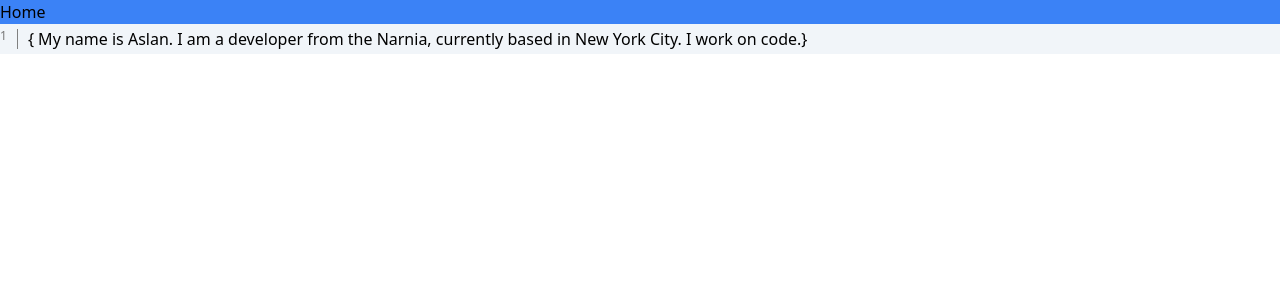
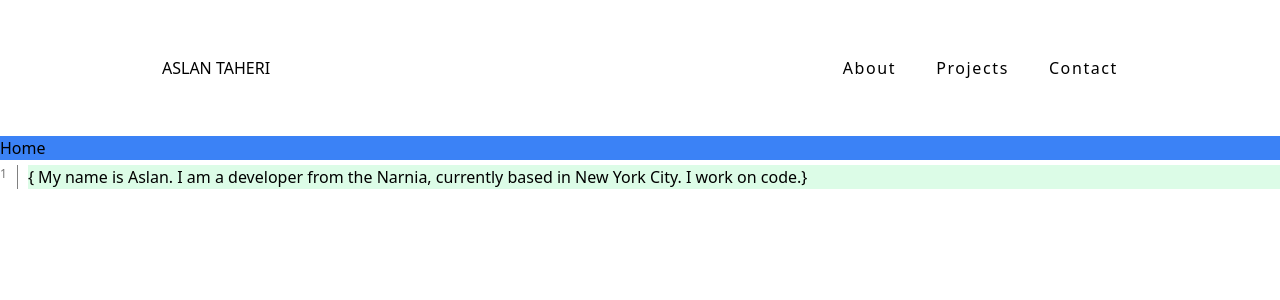
Before and after one commit to AslanTaheri/Portfolio, a React (Vite) app: page / in a window 1280 px wide. Shown: the top 300 px of the page. Built offline with nearby package versions, Linux system fonts and the light colour scheme.

Commit message:
Add navbar.

```diff
--- a/src/App.tsx
+++ b/src/App.tsx
@@ -1,8 +1,10 @@
+import NavBar from "./components/NavBar";
 import Home from "./routes/Home";
 
 const App = () => {
   return (
     <>
+      <NavBar />
       <Home />
     </>
   );
--- a/src/components/CodeBase.tsx
+++ b/src/components/CodeBase.tsx
@@ -12,7 +12,7 @@ function debounce(fn, ms) {
   };
 }
 
-const CodeBase = ({ code }) => {
+const CodeBase = (props) => {
   const codeContainerRef = useRef(null);
   const [lineCount, setLineCount] = useState(0);
 
@@ -41,7 +41,7 @@ const CodeBase = ({ code }) => {
         ))}
       </div>
       <div className={styles["text-content"]} ref={codeContainerRef}>
-        {code}
+        {props.children}
       </div>
     </div>
   );
--- a/src/components/CodeBlock.module.css
+++ b/src/components/CodeBlock.module.css
@@ -16,7 +16,7 @@
 .line-number {
   color: #777;
   font-size: 12px;
-  margin: 1.5px 0;
+  margin: 5px 0;
 }
 
 .code {
--- a/src/components/Intro.tsx
+++ b/src/components/Intro.tsx
@@ -6,9 +6,12 @@ const Intro = () => {
 I work on code.}`;
 
   return (
-    <div className="bg-slate-100 leading-5">
-      <CodeBase code={text} />
-    </div>
+    <CodeBase>
+      <div className="bg-green-100 text-base/6 ">
+        {/* <CodeBase code={text} /> */}
+        {text}
+      </div>
+    </CodeBase>
   );
 };
 
--- /dev/null
+++ b/src/components/NavBar.tsx
@@ -0,0 +1,28 @@
+const NavBar = () => {
+  return (
+    // main navbar container
+    <nav className="container relative mx-auto p-8">
+      {/* flex container for the nav items */}
+      <div className="flex items-center justify-between space-x-20 my-6">
+        {/* my logo or name comes here */}
+        <div className="z-30">
+          <h1>ASLAN TAHERI</h1>
+        </div>
+        {/* menu comes here */}
+        <div className="hidden items-center space-x-10 md:flex">
+          <a href="" className="tracking-widest hover:text-slate-400">
+            About
+          </a>
+          <a href="" className="tracking-widest hover:text-slate-400">
+            Projects
+          </a>
+          <a href="" className="tracking-widest hover:text-slate-400">
+            Contact
+          </a>
+        </div>
+      </div>
+    </nav>
+  );
+};
+
+export default NavBar;
--- a/tailwind.config.js
+++ b/tailwind.config.js
@@ -2,6 +2,12 @@
 export default {
   content: ["./index.html", "./src/**/*.{js,ts,jsx,tsx}"],
   theme: {
+    screens: {
+      sm: "480px",
+      md: "768px",
+      lg: "1020px",
+      xl: "1440px",
+    },
     extend: {},
   },
   plugins: [],
```
